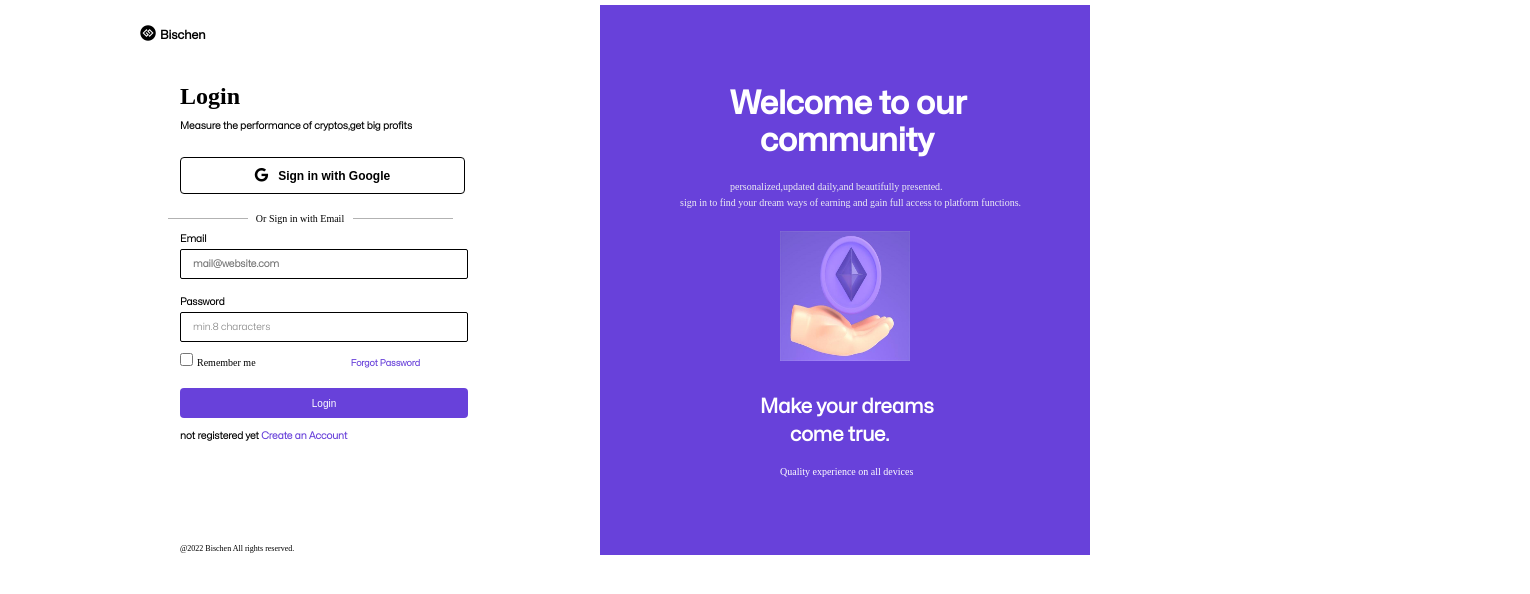
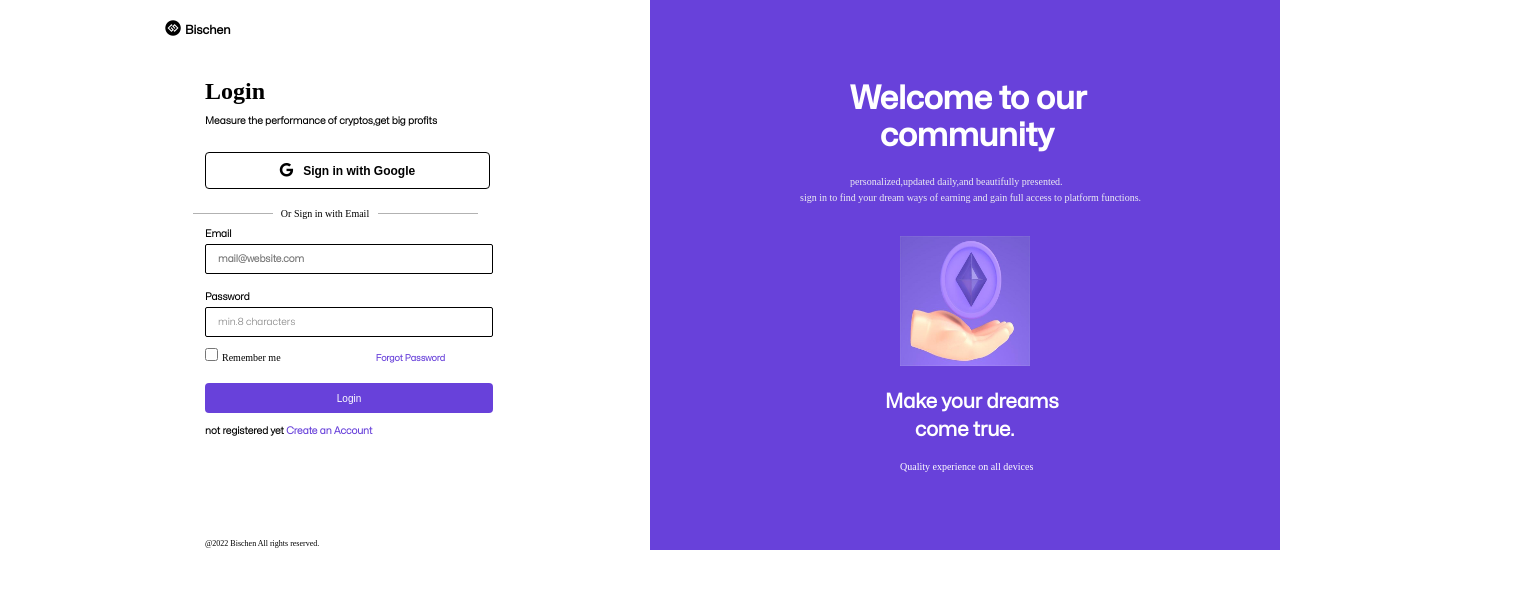
Before and after one commit to HariSunil/login, a plain HTML site: page index.html in a window 1280 px wide. Shown: the whole page, 1530 px wide, since content can reach past the window. Drawn offline with Linux system fonts and the light colour scheme; a web font is replaced by a local one.

Commit message:
updated website

```diff
--- a/style.css
+++ b/style.css
@@ -17,13 +17,16 @@
 }
 .login-container{
     display: inline-flex;
-    margin-block: 5px;
+}
+.sign-head{
+    width: 100%;
+    height:auto;
 }
 .login-form{
      background: white;
-     width:600px;
+     width:650px;
      height:550px;
-     padding-inline: 100px;
+     padding-inline: 125px;
 }
 .main-element{
      margin-left:40px;
@@ -190,7 +193,7 @@
 }
 .chart{
     background:rgb(104,65,218);
-    width:490px;
+    width:630px;
     height: 550px;
 }
 .chart h1{
@@ -199,14 +202,14 @@
     font-weight: 600;
     position: relative;
     top:80px;
-    left:130px;
+    left:200px;
 }
 .text p{
     color:rgb(236,236,243);
     font-size: 10px;
     position: relative;
     top: 100px;
-    left:130px;
+    left:200px;
     line-height: 16px;
 }
 #com{
@@ -221,7 +224,7 @@
     color:white;
     position:relative;
     top:150px;
-    left:160px;
+    left:235px;
     font-size: 20px;
     font-weight: 600;
     font-family: 'regularfont';
@@ -236,12 +239,12 @@
     font-size: 10px;
     position: relative;
     top:175px;
-    left:180px;
+    left:250px;
 }
 .chart img{
     width:130px;
     height:130px;
     position: relative;
-    top:120px;
-    left:180px;
+    top:130px;
+    left:250px;
 }
```
